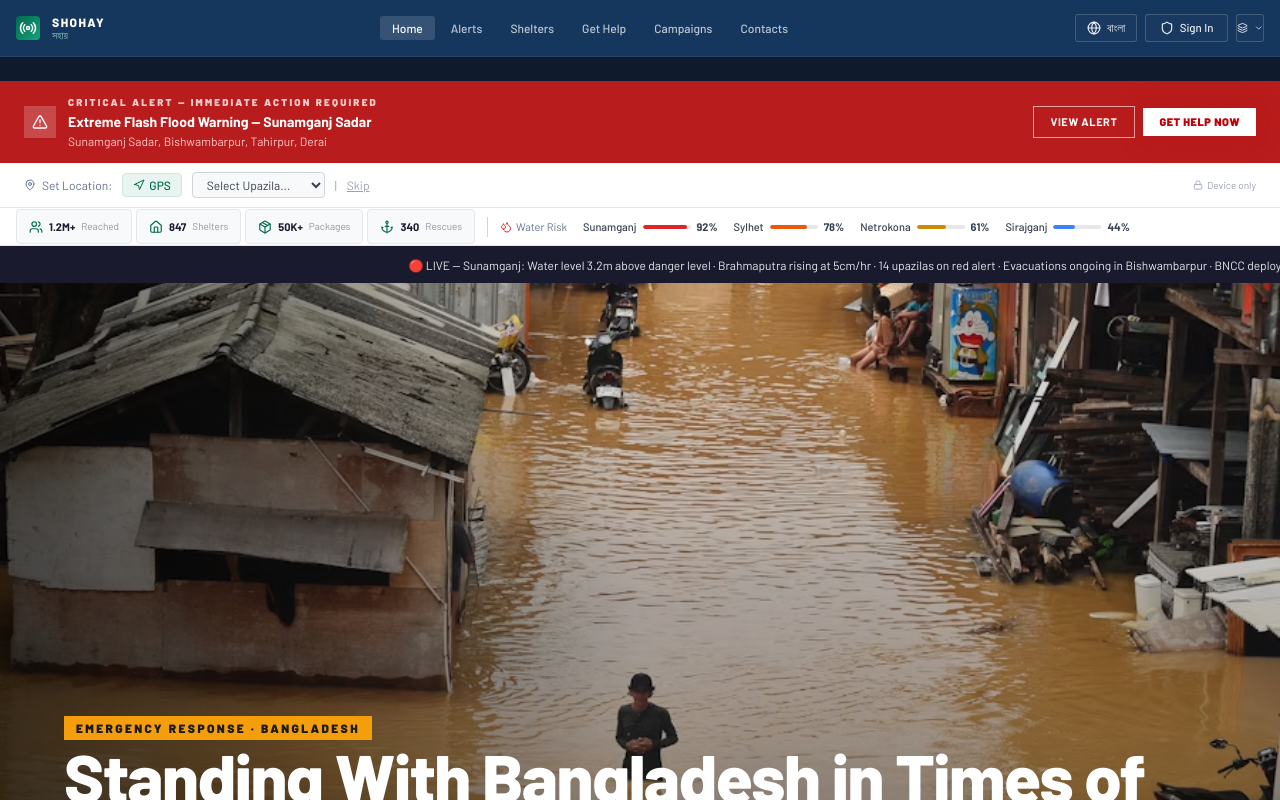
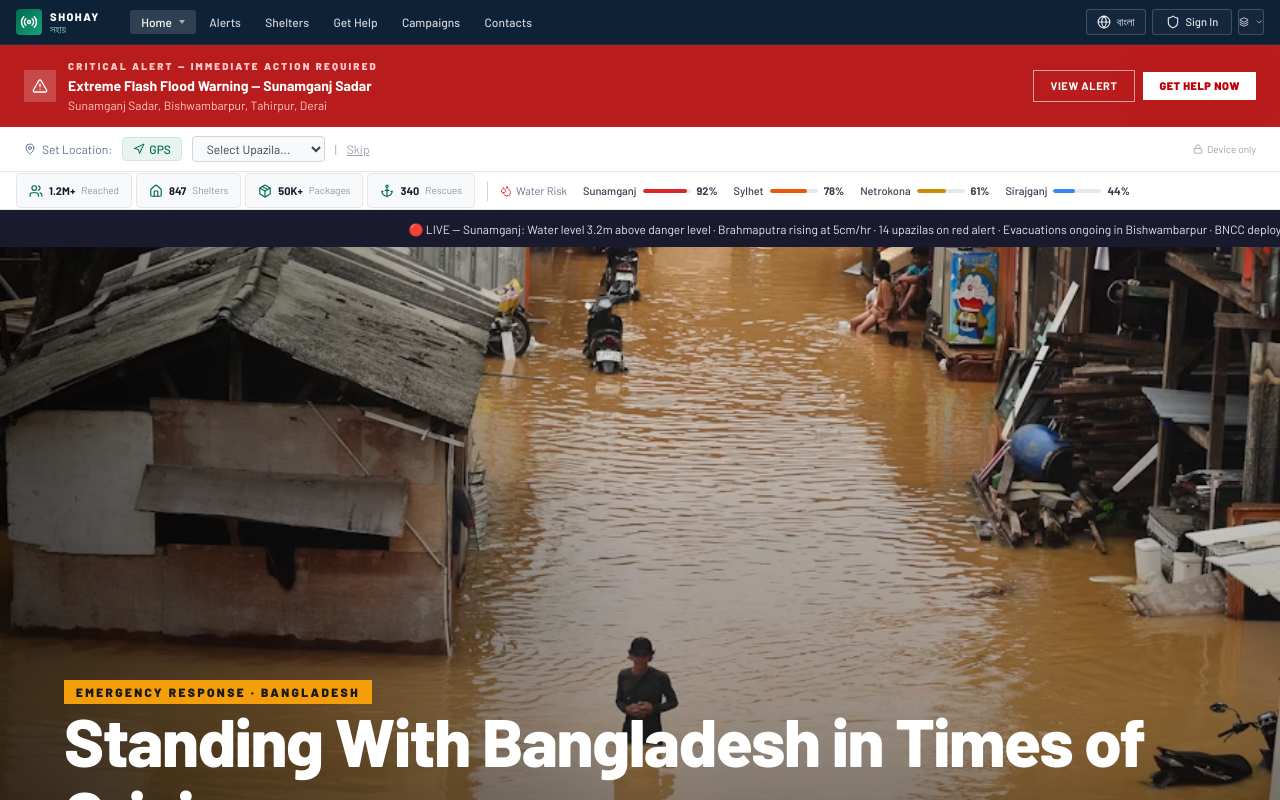
Before and after one commit to Redwan-Ahmed241/Shohay-by-ResQTechXDevDynasty, a React (Vite) app: page / in a window 1280 px wide. Shown: the top 800 px of the page. Built offline with nearby package versions, Linux system fonts and the light colour scheme.

Commit message:
style: update header styles for improved responsiveness and visual consistency; add background color to page content

```diff
--- a/src/components/layout/Header.css
+++ b/src/components/layout/Header.css
@@ -2,39 +2,50 @@
   position: sticky;
   top: 0;
   z-index: var(--z-header);
-  background: #15365d;
+  background: #0d2137;
   border-bottom: 1px solid rgba(255, 255, 255, 0.08);
-  min-height: 56px;
+  min-height: 44px;
   display: flex;
   align-items: center;
+  transition: background var(--transition-base), box-shadow var(--transition-base);
 }
 
+.header-scrolled {
+  background: #0d2137;
+  box-shadow: 0 2px 16px rgba(0, 0, 0, 0.45);
+}
+
+/* ── Container: logo | nav | actions ── */
 .header-container {
   display: flex;
   align-items: center;
-  justify-content: space-between;
-  gap: var(--space-4);
-  min-height: 56px;
+  gap: 0;
+  min-height: 44px;
+  position: relative;
+  width: 100%;
 }
 
+/* ── Brand (Logo) ── */
 .header-brand {
   display: flex;
   align-items: center;
-  gap: var(--space-3);
-  min-width: 0;
+  gap: 8px;
+  flex-shrink: 0;
   color: var(--color-text-primary);
   text-decoration: none;
+  margin-right: 8px;
 }
 
 .brand-icon {
-  width: 24px;
-  height: 24px;
+  width: 26px;
+  height: 26px;
   border-radius: 4px;
   background: linear-gradient(135deg, var(--color-accent-green), #18a37a);
   color: #ffffff;
   display: flex;
   align-items: center;
   justify-content: center;
+  flex-shrink: 0;
 }
 
 .brand-text {
@@ -45,10 +56,10 @@
 
 .brand-title {
   font-family: var(--font-family);
-  font-size: 12px;
+  font-size: 11px;
   font-weight: 800;
-  letter-spacing: 0.12em;
-  line-height: 14px;
+  letter-spacing: 0.14em;
+  line-height: 13px;
   text-transform: uppercase;
   color: #ffffff;
 }
@@ -58,35 +69,52 @@
   font-size: 10px;
   color: #8fd7c9;
   line-height: 12px;
-  margin-top: 0;
   white-space: nowrap;
-  overflow: hidden;
-  text-overflow: ellipsis;
 }
 
+/* ══════════════════════════════════════
+   NAV — always position:absolute so
+   transform is animatable at 60fps
+   ══════════════════════════════════════ */
 .header-nav {
   display: flex;
   align-items: center;
-  gap: var(--space-1);
-  flex: 1;
-  justify-content: center;
+  gap: 2px;
+  position: absolute;
+  /* Start: left edge = logo width + gap (~130px) */
+  left: 130px;
+  transform: translateX(0);
+  transition: left 220ms cubic-bezier(0.4, 0, 0.2, 1),
+              transform 220ms cubic-bezier(0.4, 0, 0.2, 1);
+}
+
+/* ══════════════════════════════════════
+   NAV — scrolled: snap to center
+   ══════════════════════════════════════ */
+.header-nav.nav-centered {
+  left: 50%;
+  transform: translateX(-50%);
 }
 
 .nav-link {
-  padding: 0.38rem 0.75rem;
+  display: inline-flex;
+  align-items: center;
+  gap: 4px;
+  padding: 0.35rem 0.7rem;
   font-family: var(--font-family);
   font-size: 0.75rem;
   font-weight: 500;
   line-height: 1;
-  color: rgba(255, 255, 255, 0.72);
+  color: rgba(255, 255, 255, 0.8);
   border-radius: 3px;
-  transition: color var(--transition-fast), background-color var(--transition-fast), transform var(--transition-fast);
+  transition: color var(--transition-fast), background-color var(--transition-fast);
   text-decoration: none;
+  white-space: nowrap;
 }
 
 .nav-link:hover {
   color: #ffffff;
-  background-color: rgba(255, 255, 255, 0.08);
+  background-color: rgba(255, 255, 255, 0.09);
 }
 
 .nav-link.active {
@@ -94,10 +122,24 @@
   background-color: rgba(255, 255, 255, 0.14);
 }
 
+/* Active link gets a small dropdown chevron (matches Figma "Home ▾") */
+.nav-link.active::after {
+  content: '';
+  display: inline-block;
+  width: 0;
+  height: 0;
+  border-left: 3px solid transparent;
+  border-right: 3px solid transparent;
+  border-top: 4px solid rgba(255, 255, 255, 0.6);
+  margin-left: 3px;
+  vertical-align: middle;
+}
+
+/* ── Actions: pushed to the right ── */
 .header-actions {
   display: flex;
   align-items: center;
-  gap: 8px;
+  gap: 6px;
   margin-left: auto;
   flex-shrink: 0;
 }
@@ -106,33 +148,36 @@
   display: inline-flex;
   align-items: center;
   gap: 0.35rem;
-  height: 28px;
-  padding: 0 0.7rem;
+  height: 26px;
+  padding: 0 0.65rem;
   border-radius: 3px;
   border: 1px solid rgba(255, 255, 255, 0.18);
-  background: rgba(255, 255, 255, 0.02);
-  color: rgba(255, 255, 255, 0.9);
-  font-size: 0.72rem;
+  background: rgba(255, 255, 255, 0.03);
+  color: rgba(255, 255, 255, 0.88);
+  font-size: 0.7rem;
   font-weight: 500;
   line-height: 1;
   text-decoration: none;
+  cursor: pointer;
+  transition: background var(--transition-fast), color var(--transition-fast);
 }
 
 .utility-btn:hover {
-  background: rgba(255, 255, 255, 0.08);
+  background: rgba(255, 255, 255, 0.09);
   color: #ffffff;
 }
 
 .utility-signin {
-  padding-inline: 0.85rem;
+  padding-inline: 0.8rem;
 }
 
 .utility-icon {
-  width: 28px;
+  width: 26px;
   padding: 0;
   justify-content: center;
 }
 
+/* ── Mobile Menu Button ── */
 .mobile-menu-btn {
   display: none;
   width: 30px;
@@ -143,19 +188,22 @@
   color: rgba(255, 255, 255, 0.9);
   border: 1px solid rgba(255, 255, 255, 0.18);
   background: rgba(255, 255, 255, 0.02);
+  cursor: pointer;
 }
 
+/* ── Mobile Nav Drawer ── */
 .mobile-nav-drawer {
   position: absolute;
   top: 100%;
   left: 0;
   right: 0;
-  background: #15365d;
+  background: #0d2137;
   border-bottom: 1px solid rgba(255, 255, 255, 0.08);
   padding: var(--space-4);
   display: flex;
   flex-direction: column;
   gap: var(--space-2);
+  z-index: 10;
 }
 
 .mobile-nav-drawer a {
@@ -172,17 +220,12 @@
   color: #ffffff;
 }
 
+/* ══════════════════════════════════════
+   Responsive
+   ══════════════════════════════════════ */
 @media (max-width: 900px) {
   .header-container {
     gap: var(--space-3);
-  }
-
-  .header-brand {
-    min-width: 0;
-  }
-
-  .brand-sub {
-    display: block;
   }
 
   .mobile-menu-btn {
@@ -194,4 +237,9 @@
   .utility-icon {
     display: none;
   }
+
+  /* On mobile, centered nav is irrelevant — drawer handles it */
+  .header-nav {
+    display: none;
+  }
 }
--- a/src/components/layout/Header.tsx
+++ b/src/components/layout/Header.tsx
@@ -1,4 +1,4 @@
-import React, { useState } from 'react';
+import React, { useState, useEffect } from 'react';
 import { Link, useLocation } from 'react-router-dom';
 import { Globe, Menu, Radio, Shield, Layers3, ChevronDown, X } from 'lucide-react';
 import { useLanguage } from '../../context/LanguageContext';
@@ -17,11 +17,20 @@ export const Header: React.FC = () => {
   const location = useLocation();
   const { toggleLanguage } = useLanguage();
   const [mobileMenuOpen, setMobileMenuOpen] = useState(false);
+  const [scrolled, setScrolled] = useState(false);
 
   const isActive = (path: string) => location.pathname === path;
 
+  useEffect(() => {
+    const handleScroll = () => {
+      setScrolled(window.scrollY > 10);
+    };
+    window.addEventListener('scroll', handleScroll, { passive: true });
+    return () => window.removeEventListener('scroll', handleScroll);
+  }, []);
+
   return (
-    <header className="header">
+    <header className={`header${scrolled ? ' header-scrolled' : ''}`}>
       <div className="container header-container">
         <Link to="/" className="header-brand" onClick={() => setMobileMenuOpen(false)}>
           <div className="brand-icon">
@@ -33,7 +42,7 @@ export const Header: React.FC = () => {
           </div>
         </Link>
 
-        <nav className="header-nav hide-mobile">
+        <nav className={`header-nav${scrolled ? ' nav-centered' : ''}`}>
           {navigationItems.map((item) => (
             <Link key={item.path} to={item.path} className={`nav-link ${isActive(item.path) ? 'active' : ''}`}>
               {item.label}
--- a/src/pages/Home.css
+++ b/src/pages/Home.css
@@ -6,6 +6,7 @@
 .home-page {
   display: flex;
   flex-direction: column;
+  margin-top: calc(-1 * var(--space-6)); /* cancel the page-content top padding */
 }
 
 /* ────────────────────────────
--- a/src/styles/index.css
+++ b/src/styles/index.css
@@ -116,6 +116,7 @@ p {
 .page-content {
   flex: 1;
   padding: var(--space-6) 0;
+  background-color: #0d2137;
 }
 
 /* ── Flex ── */
```
